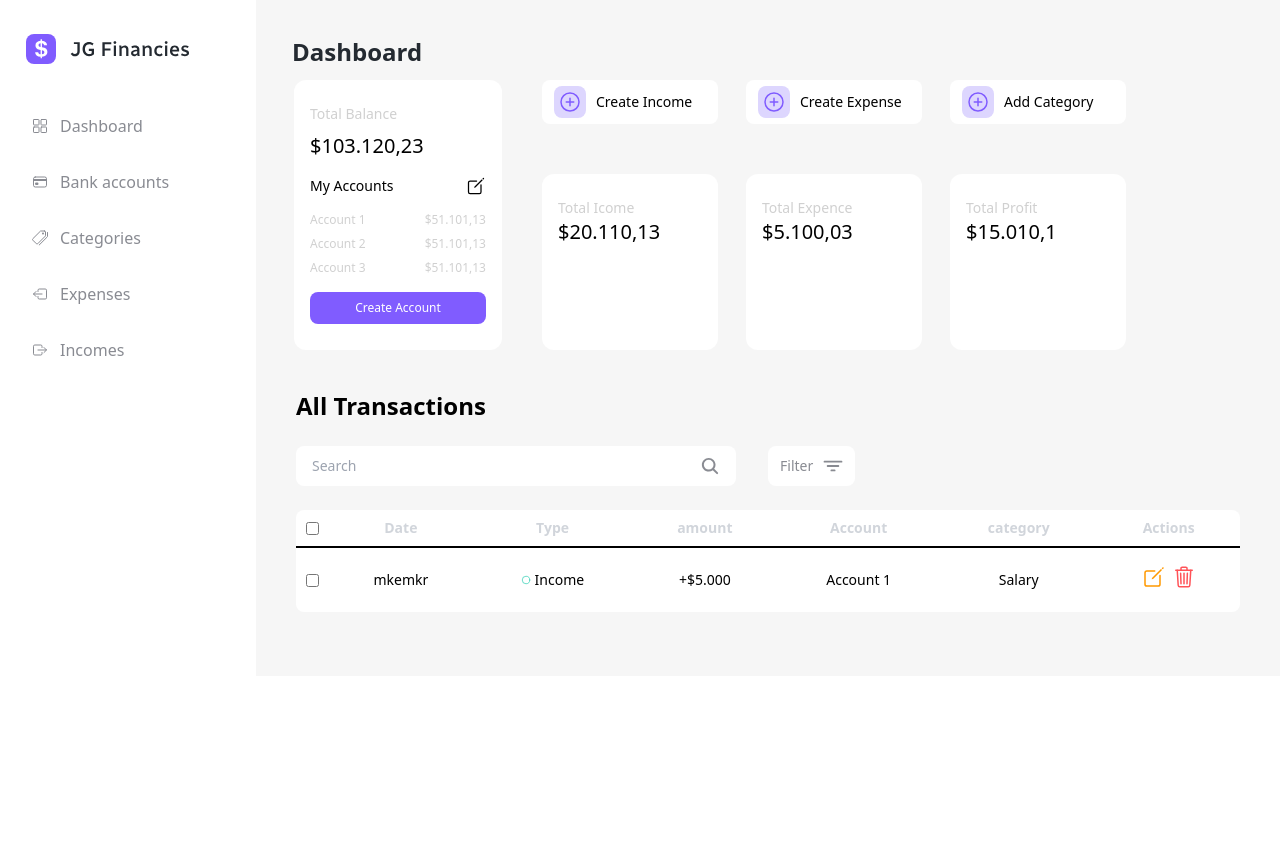
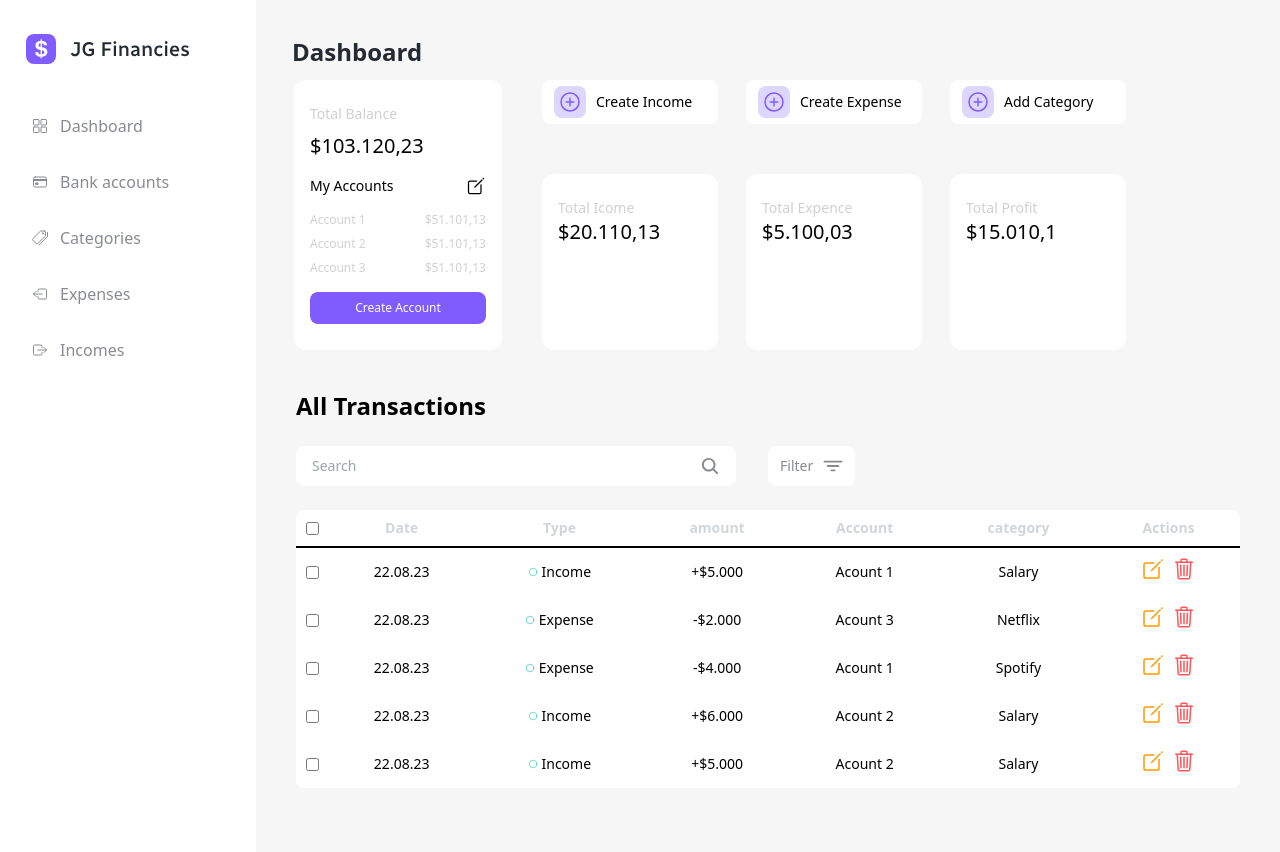
Before and after one commit to gersonRamirez22/jgfinances, a Laravel app: page /dashboard in a window 1280 px wide. Before the commit the page ends 589 px from the top, so only its background shows below. Run offline with Laravel 10, Linux system fonts and the light colour scheme; style sheets or scripts are compiled from the project's sources.

Commit message:
chore:se agrega  variables a la tabla de transacciones

```diff
--- a/app/View/Components/transactionitem.php
+++ b/app/View/Components/transactionitem.php
@@ -8,13 +8,17 @@ use Illuminate\View\Component;
 
 class transactionitem extends Component
 {
-    public $date;
+    public $date, $transactionsType, $amount, $account, $category;
     /**
      * Create a new component instance.
      */
-    public function __construct($date)
+    public function __construct($date="", $transactionsType="", $amount="", $account="", $category="")
     {
        $this->date = $date;
+       $this->transactionsType = $transactionsType;
+       $this->amount = $amount;
+       $this->account = $account;
+       $this->category = $category;
     }
 
     /**
--- a/resources/views/components/transaction-table.blade.php
+++ b/resources/views/components/transaction-table.blade.php
@@ -14,7 +14,11 @@
                 <th class="px-2.5 py-2 font-regular">Actions</th>
          </tr>
      </thead>
-     <tbody class="text-center flex-shrink">
-        <x-transactionitem date="mkemkr"/>
-    </tbody>
-   </table>
+     <tbody class="text-center flex-shrink flex-col">
+         <x-transactionitem date="22.08.23" transactionsType="Income" amount="+$5.000" account="Acount 1" category="Salary"/>
+         <x-transactionitem date="22.08.23" transactionsType="Expense" amount="-$2.000" account="Acount 3" category="Netflix"/>
+         <x-transactionitem date="22.08.23" transactionsType="Expense" amount="-$4.000" account="Acount 1" category="Spotify"/>
+         <x-transactionitem date="22.08.23" transactionsType="Income" amount="+$6.000" account="Acount 2" category="Salary"/>
+         <x-transactionitem date="22.08.23" transactionsType="Income" amount="+$5.000" account="Acount 2" category="Salary"/>
+     </tbody>
+</table>
--- a/resources/views/components/transactionitem.blade.php
+++ b/resources/views/components/transactionitem.blade.php
@@ -4,17 +4,17 @@
             <input type="checkbox" class="accent-[#805CFF]">
          </div>
     </td>
-    <td class="py-4 px-2.5">{{$date}}</td>
-    <td class="py-4 px-2.5 ">
+    <td class="py-2 px-2.5">{{$date}}</td>
+    <td class="py-2 px-2.5 ">
         <div>
             <ion-icon class=" text-[#17C8AB] w-2.5 h-2.5" name="ellipse-outline"></ion-icon>
-           Income
+           {{$transactionsType}}
         </div>
     </td>
-    <td class="py-4 px-2.5">+$5.000</td>
-    <td class="py-4 px-2.5">Account 1</td>
-    <td class="py-4 px-2.5">Salary</td>
-    <td class="py-4 px-2.5 text-2xl">
+    <td class="py-2 px-2.5">{{$amount}}</td>
+    <td class="py-2 px-2.5">{{$account}}</td>
+    <td class="py-2 px-2.5">{{$category}}</td>
+    <td class="py-2 px-2.5 text-2xl">
         <ion-icon class="text-[#FF9900]" name="create-outline"></ion-icon>
         <ion-icon class="text-[#FF5358]" name="trash-outline"></ion-icon>
     </td>
```
